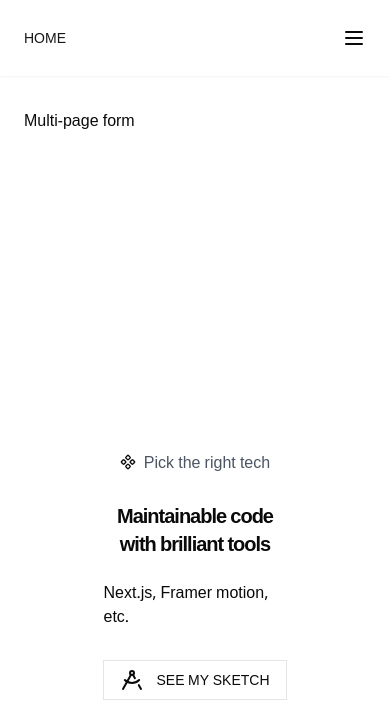
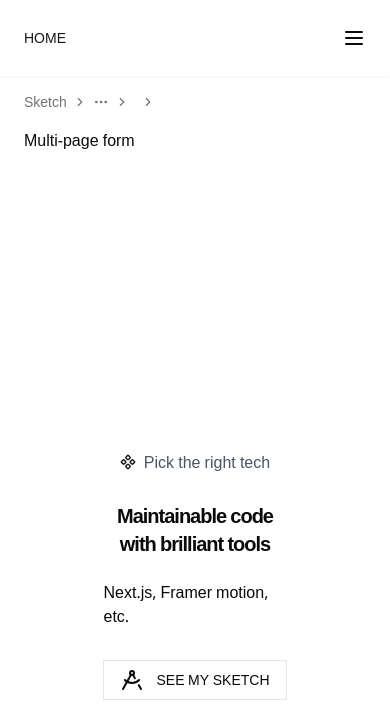
Before and after one commit to sokhuong-uon/sokhuong, a Next.js app: page /en/sketch/form/multi-page in a window 390 px wide. Shown: the top 728 px of the page. Built offline with nearby package versions, Linux system fonts and the light colour scheme.

Commit message:
feat: breadcrumb for sketch page navigation

```diff
--- a/src/app/[locale]/sketch/layout.tsx
+++ b/src/app/[locale]/sketch/layout.tsx
@@ -1,10 +1,13 @@
 import { PropsWithChildren } from 'react'
 
 import { Sidebar } from '@/features/navigation/components/sidebar'
+import { SketchDrawerBreadcrumb } from '@/features/sketch/components/sketch-drawer-breadcrumb'
+import { Menu } from '@/features/sketch/types/sketch-menu'
 
 const menu = [
 	{
 		label: 'Form',
+		path: '/sketch/form',
 		items: [
 			{
 				label: 'Multi-step',
@@ -17,18 +20,24 @@ const menu = [
 			},
 		],
 	},
-]
+] satisfies Menu[]
 
 export default function SketchLayout({ children }: PropsWithChildren) {
 	return (
-		<div className="flex items-start px-6 xl:container">
-			<div className="hidden w-56 flex-shrink-0 pt-8 md:block lg:w-64">
-				<Sidebar menu={menu} />
+		<div className="px-6 xl:container">
+			<div className="pt-4 md:hidden">
+				<SketchDrawerBreadcrumb menu={menu} />
 			</div>
 
-			<main id="main" className="flex-1 pt-8 md:px-4">
-				{children}
-			</main>
+			<div className="flex items-start">
+				<div className="hidden w-56 flex-shrink-0 pt-8 md:block lg:w-64">
+					<Sidebar menu={menu} />
+				</div>
+
+				<main id="main" className="flex-1 pt-4 md:px-4 md:pt-8">
+					{children}
+				</main>
+			</div>
 		</div>
 	)
 }
--- /dev/null
+++ b/src/components/ui/breadcrumb.tsx
@@ -0,0 +1,116 @@
+import * as React from 'react'
+
+import { Slot } from '@radix-ui/react-slot'
+import { ChevronRight, MoreHorizontal } from 'lucide-react'
+
+import { cn } from '@/lib/utils'
+
+const Breadcrumb = React.forwardRef<
+	HTMLElement,
+	React.ComponentPropsWithoutRef<'nav'> & {
+		separator?: React.ReactNode
+	}
+>(({ ...props }, ref) => <nav ref={ref} aria-label="breadcrumb" {...props} />)
+Breadcrumb.displayName = 'Breadcrumb'
+
+const BreadcrumbList = React.forwardRef<
+	HTMLOListElement,
+	React.ComponentPropsWithoutRef<'ol'>
+>(({ className, ...props }, ref) => (
+	<ol
+		ref={ref}
+		className={cn(
+			'flex flex-wrap items-center gap-1.5 break-words text-sm text-muted-foreground sm:gap-2.5',
+			className
+		)}
+		{...props}
+	/>
+))
+BreadcrumbList.displayName = 'BreadcrumbList'
+
+const BreadcrumbItem = React.forwardRef<
+	HTMLLIElement,
+	React.ComponentPropsWithoutRef<'li'>
+>(({ className, ...props }, ref) => (
+	<li
+		ref={ref}
+		className={cn('inline-flex items-center gap-1.5', className)}
+		{...props}
+	/>
+))
+BreadcrumbItem.displayName = 'BreadcrumbItem'
+
+const BreadcrumbLink = React.forwardRef<
+	HTMLAnchorElement,
+	React.ComponentPropsWithoutRef<'a'> & {
+		asChild?: boolean
+	}
+>(({ asChild, className, ...props }, ref) => {
+	const Comp = asChild ? Slot : 'a'
+
+	return (
+		<Comp
+			ref={ref}
+			className={cn('transition-colors hover:text-foreground', className)}
+			{...props}
+		/>
+	)
+})
+BreadcrumbLink.displayName = 'BreadcrumbLink'
+
+const BreadcrumbPage = React.forwardRef<
+	HTMLSpanElement,
+	React.ComponentPropsWithoutRef<'span'>
+>(({ className, ...props }, ref) => (
+	<span
+		ref={ref}
+		role="link"
+		aria-disabled="true"
+		aria-current="page"
+		className={cn('font-normal text-foreground', className)}
+		{...props}
+	/>
+))
+BreadcrumbPage.displayName = 'BreadcrumbPage'
+
+const BreadcrumbSeparator = ({
+	children,
+	className,
+	...props
+}: React.ComponentProps<'li'>) => (
+	<li
+		role="presentation"
+		aria-hidden="true"
+		className={cn('[&>svg]:h-3.5 [&>svg]:w-3.5', className)}
+		{...props}
+	>
+		{children ?? <ChevronRight />}
+	</li>
+)
+BreadcrumbSeparator.displayName = 'BreadcrumbSeparator'
+
+const BreadcrumbEllipsis = ({
+	className,
+	...props
+}: React.ComponentProps<'span'>) => (
+	<span
+		role="presentation"
+		aria-hidden="true"
+		className={cn('flex h-9 w-9 items-center justify-center', className)}
+		{...props}
+	>
+		<MoreHorizontal className="h-4 w-4" />
+		<span className="sr-only">More</span>
+	</span>
+)
+BreadcrumbEllipsis.displayName = 'BreadcrumbElipssis'
+
+export {
+	Breadcrumb,
+	BreadcrumbEllipsis,
+	BreadcrumbItem,
+	BreadcrumbLink,
+	BreadcrumbList,
+	BreadcrumbPage,
+	BreadcrumbSeparator,
+}
--- /dev/null
+++ b/src/features/sketch/components/sketch-drawer-breadcrumb.tsx
@@ -0,0 +1,135 @@
+'use client'
+
+import Link from 'next/link'
+import { usePathname } from 'next/navigation'
+
+import { Badge } from '@/components/ui/badge'
+import {
+	Breadcrumb,
+	BreadcrumbEllipsis,
+	BreadcrumbItem,
+	BreadcrumbLink,
+	BreadcrumbList,
+	BreadcrumbPage,
+	BreadcrumbSeparator,
+} from '@/components/ui/breadcrumb'
+import { Button } from '@/components/ui/button'
+import {
+	Drawer,
+	DrawerClose,
+	DrawerContent,
+	DrawerDescription,
+	DrawerFooter,
+	DrawerHeader,
+	DrawerTitle,
+	DrawerTrigger,
+} from '@/components/ui/drawer'
+import { Menu } from '@/features/sketch/types/sketch-menu'
+
+export function SketchDrawerBreadcrumb({ menu }: { menu: Menu[] }) {
+	const pathname = usePathname()
+
+	return (
+		<Breadcrumb>
+			<BreadcrumbList>
+				<BreadcrumbItem>
+					<BreadcrumbLink href="/sketch">Sketch</BreadcrumbLink>
+				</BreadcrumbItem>
+
+				<BreadcrumbSeparator />
+
+				<BreadcrumbItem>
+					<BreadcrumbDrawer menu={menu} />
+				</BreadcrumbItem>
+
+				{pathname !== '/sketch' && (
+					<>
+						<BreadcrumbSeparator />
+
+						{menu.map((menuItem) => (
+							<>
+								<BreadcrumbItem>
+									{pathname.startsWith(menuItem.path) ? menuItem.label : ''}
+								</BreadcrumbItem>
+
+								<BreadcrumbSeparator />
+
+								<BreadcrumbItem>
+									<BreadcrumbPage>
+										{
+											menuItem.items
+												.filter((item) => pathname.startsWith(item.path))
+												.at(0)?.label
+										}
+									</BreadcrumbPage>
+								</BreadcrumbItem>
+							</>
+						))}
+					</>
+				)}
+			</BreadcrumbList>
+		</Breadcrumb>
+	)
+}
+
+function BreadcrumbDrawer({ menu }: { menu: Menu[] }) {
+	return (
+		<Drawer>
+			<DrawerTrigger>
+				<BreadcrumbEllipsis className="h-4 w-4" />
+				<span className="sr-only">Toggle menu</span>
+			</DrawerTrigger>
+
+			<DrawerContent>
+				<DrawerHeader>
+					<DrawerTitle>Sketch navigation menu</DrawerTitle>
+					<DrawerDescription className="sr-only">
+						Nivigate to different sketch pages.
+					</DrawerDescription>
+				</DrawerHeader>
+
+				<nav className="flex flex-col gap-6">
+					<ul>
+						{menu.map((menuItem) => (
+							<li key={menuItem.label} className="flex flex-col gap-2">
+								<h4 className="pl-4 font-bold">{menuItem.label}</h4>
+
+								<ul
+									className="flex flex-col gap-2"
+									aria-describedby={menuItem.label}
+								>
+									{menuItem.items.map((item) => (
+										<li key={item.path}>
+											<DrawerClose className="w-full" asChild>
+												<Button
+													asChild
+													variant={'ghost'}
+													className="w-full justify-start text-muted-foreground"
+												>
+													<Link href={item.path} className="flex gap-2">
+														<span className="truncate" title={item.label}>
+															{item.label}
+														</span>
+														{item.badge && <Badge>{item.badge}</Badge>}
+													</Link>
+												</Button>
+											</DrawerClose>
+										</li>
+									))}
+								</ul>
+							</li>
+						))}
+					</ul>
+				</nav>
+
+				<DrawerFooter>
+					<DrawerClose>
+						<Button variant="outline" className="w-full">
+							Close
+						</Button>
+					</DrawerClose>
+				</DrawerFooter>
+			</DrawerContent>
+		</Drawer>
+	)
+}
--- /dev/null
+++ b/src/features/sketch/types/sketch-menu.ts
@@ -0,0 +1,7 @@
+export type MenuItem = { label: string; path: string; badge?: string }
+
+export type Menu = {
+	label: string
+	path: string
+	items: MenuItem[]
+}
```
Also changed, not shown: src/features/navigation/components/sidebar.tsx (+1 -7 lines).
